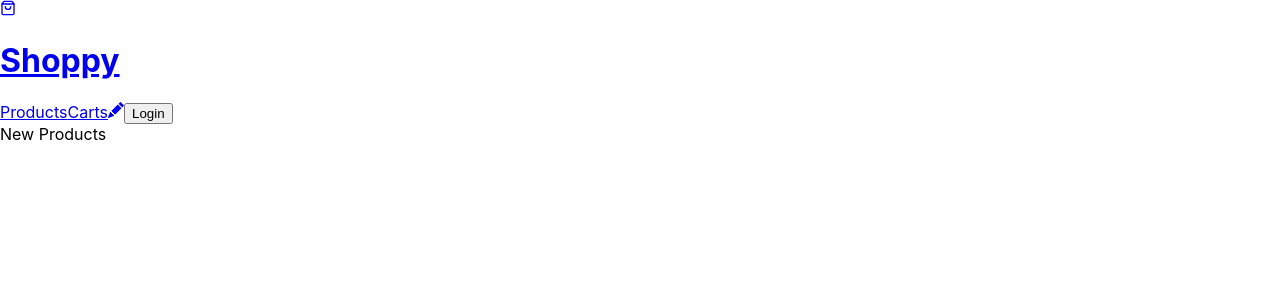
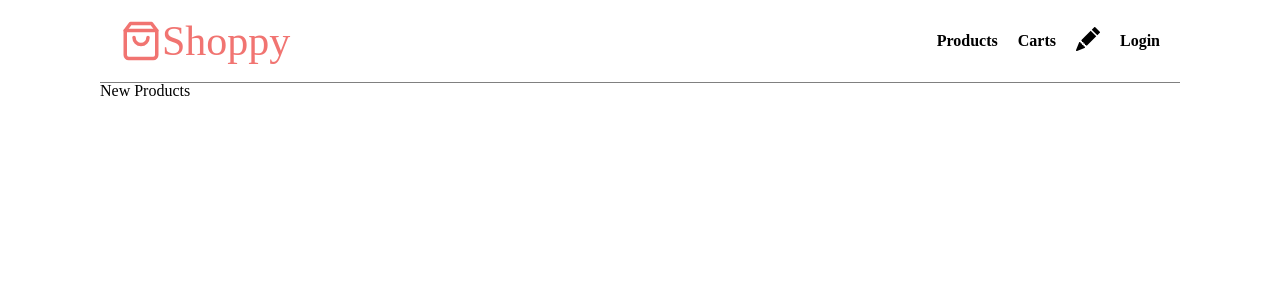
Before and after one commit to khv2644511/Shoppy_React, a React (Create React App) app in the folder my-app/: page /products/new in a window 1280 px wide. Shown: the top 300 px of the page. Built offline with nearby package versions, Linux system fonts and the light colour scheme.

Commit message:
Error: firebase auth/operation-not-allowed

```diff
--- a/my-app/src/App.js
+++ b/my-app/src/App.js
@@ -1,5 +1,5 @@
-import { Outlet } from 'react-router-dom';
-import Navbar from './components/Navbar';
+import { Outlet } from "react-router-dom";
+import Navbar from "./components/Navbar/Navbar";
 
 function App() {
   return (
--- /dev/null
+++ b/my-app/src/GlobalStyle.js
@@ -0,0 +1,24 @@
+import { createGlobalStyle } from "styled-components";
+import { reset } from "styled-reset";
+
+export const GlobalStyle = createGlobalStyle`
+    ${reset}
+    * {
+      text-decoration-line: none;
+      color: inherit;
+    }
+    html,body{
+
+      }
+    button{
+      padding: 0;
+      margin: 0;
+      background: none;
+      border: none;
+      font: inherit;
+    }
+
+
+
+
+`;
--- /dev/null
+++ b/my-app/src/api/firebase.js
@@ -0,0 +1,35 @@
+import { initializeApp } from "firebase/app";
+import { getAuth, signInWithPopup, GoogleAuthProvider } from "firebase/auth";
+
+const firebaseConfig = {
+  apiKey: process.env.REACT_APP_FIREBASE_API_KEY,
+  authDomain: process.env.REACT_APP_FIREBASE_AUTH_DOMAIN,
+  databaseURL: process.env.REACT_APP_FIREBASE_DB_URL,
+  projectId: process.env.REACT_APP_FIREBASE_PROJECT_ID,
+};
+
+// Initialize Firebase
+const app = initializeApp(firebaseConfig);
+const auth = getAuth();
+const provider = new GoogleAuthProvider();
+
+// 사용자가 로그인 할 때 함수 실행
+export async function login() {
+  return signInWithPopup(auth, provider)
+    .then((result) => {
+      const user = result.user;
+      console.log(user);
+      return user;
+    })
+    .catch(console.error);
+}
+
+// Handle Errors here.
+//   const errorCode = error.code;
+//   const errorMessage = error.message;
+//   // The email of the user's account used.
+//   const email = error.customData.email;
+//   // The AuthCredential type that was used.
+//   const credential = GoogleAuthProvider.credentialFromError(error);
+//   // ...
+// }
--- a/my-app/src/components/Navbar.jsx
+++ /dev/null
@@ -1,23 +0,0 @@
-import React from 'react';
-import { Link } from 'react-router-dom';
-import { FiShoppingBag } from 'react-icons/fi';
-import { BsFillPencilFill } from 'react-icons/bs';
-
-export default function Navbar() {
-  return (
-    <header>
-      <Link to='/'>
-        <FiShoppingBag />
-        <h1>Shoppy</h1>
-      </Link>
-      <nav>
-        <Link to='/products'>Products</Link>
-        <Link to='/carts'>Carts</Link>
-        <Link to='/products/new'>
-          <BsFillPencilFill />
-        </Link>
-        <button>Login</button>
-      </nav>
-    </header>
-  );
-}
--- /dev/null
+++ b/my-app/src/components/Navbar/Navbar.jsx
@@ -0,0 +1,25 @@
+import React from "react";
+import { Link } from "react-router-dom";
+import { FiShoppingBag } from "react-icons/fi";
+import { BsFillPencilFill } from "react-icons/bs";
+import { login } from "../../api/firebase";
+import "./navbar.css";
+
+export default function Navbar() {
+  return (
+    <header className="header-navbar">
+      <Link to="/" className="header-logo">
+        <FiShoppingBag />
+        <h1>Shoppy</h1>
+      </Link>
+      <nav className="header-nav">
+        <Link to="/products">Products</Link>
+        <Link to="/carts">Carts</Link>
+        <Link to="/products/new" className="header-nav-pencil">
+          <BsFillPencilFill />
+        </Link>
+        <button onClick={login}>Login</button>
+      </nav>
+    </header>
+  );
+}
--- /dev/null
+++ b/my-app/src/components/Navbar/navbar.css
@@ -0,0 +1,25 @@
+.header-navbar {
+  display: flex;
+  flex-direction: row;
+  justify-content: space-between;
+  border-bottom: 1px solid gray;
+  padding: 20px;
+}
+
+.header-logo {
+  display: flex;
+  font-size: 42px;
+  align-items: center;
+  color: #f17471;
+}
+
+.header-nav {
+  display: flex;
+  align-items: center;
+  gap: 20px;
+  font-weight: bold;
+}
+
+.header-nav-pencil {
+  font-size: 24px;
+}
--- a/my-app/src/index.css
+++ b/my-app/src/index.css
@@ -1,13 +1,11 @@
 body {
-  margin: 0;
-  font-family: -apple-system, BlinkMacSystemFont, 'Segoe UI', 'Roboto', 'Oxygen',
-    'Ubuntu', 'Cantarell', 'Fira Sans', 'Droid Sans', 'Helvetica Neue',
-    sans-serif;
-  -webkit-font-smoothing: antialiased;
-  -moz-osx-font-smoothing: grayscale;
+  color: inherit;
+  display: flex;
+  flex-direction: column;
+  align-items: center;
 }
 
-code {
-  font-family: source-code-pro, Menlo, Monaco, Consolas, 'Courier New',
-    monospace;
+#root {
+  max-width: 1080px;
+  width: 100vw;
 }
--- a/my-app/src/index.js
+++ b/my-app/src/index.js
@@ -1,42 +1,44 @@
-import React from 'react';
-import ReactDOM from 'react-dom/client';
-import { createBrowserRouter, RouterProvider } from 'react-router-dom';
-import './index.css';
-import App from './App';
-import Home from './pages/Home';
-import AllProducts from './pages/AllProducts';
-import ProductDetail from './pages/ProductDetail';
-import NewProduct from './pages/NewProduct';
-import MyCart from './pages/MyCart';
-import NotFound from './pages/NotFound';
+import React from "react";
+import ReactDOM from "react-dom/client";
+import { createBrowserRouter, RouterProvider } from "react-router-dom";
+import "./index.css";
+import App from "./App";
+import Home from "./pages/Home";
+import AllProducts from "./pages/AllProducts";
+import ProductDetail from "./pages/ProductDetail";
+import NewProduct from "./pages/NewProduct";
+import MyCart from "./pages/MyCart";
+import NotFound from "./pages/NotFound";
+import { GlobalStyle } from "./GlobalStyle";
 
 const router = createBrowserRouter([
   {
-    path: '/',
+    path: "/",
     element: <App />,
     errorElement: <NotFound />,
     children: [
-      { index: true, path: '/', element: <Home /> },
-      { path: '/products', element: <AllProducts /> },
+      { index: true, path: "/", element: <Home /> },
+      { path: "/products", element: <AllProducts /> },
       {
-        path: '/products/new',
+        path: "/products/new",
         element: <NewProduct />,
       },
       {
-        path: '/products/:id',
+        path: "/products/:id",
         element: <ProductDetail />,
       },
       {
-        path: '/carts',
+        path: "/carts",
         element: <MyCart />,
       },
     ],
   },
 ]);
 
-const root = ReactDOM.createRoot(document.getElementById('root'));
+const root = ReactDOM.createRoot(document.getElementById("root"));
 root.render(
   <React.StrictMode>
+    <GlobalStyle />
     <RouterProvider router={router} />
   </React.StrictMode>
 );
```
Also changed, not shown: my-app/package.json (+7 -0 lines), my-app/src/reportWebVitals.js (deleted, +0 -13 lines), my-app/src/setupTests.js (deleted, +0 -5 lines), my-app/tailwind.config.js (added, +8 -0 lines), 2 other files (tests, documents, lock files or other folders).
